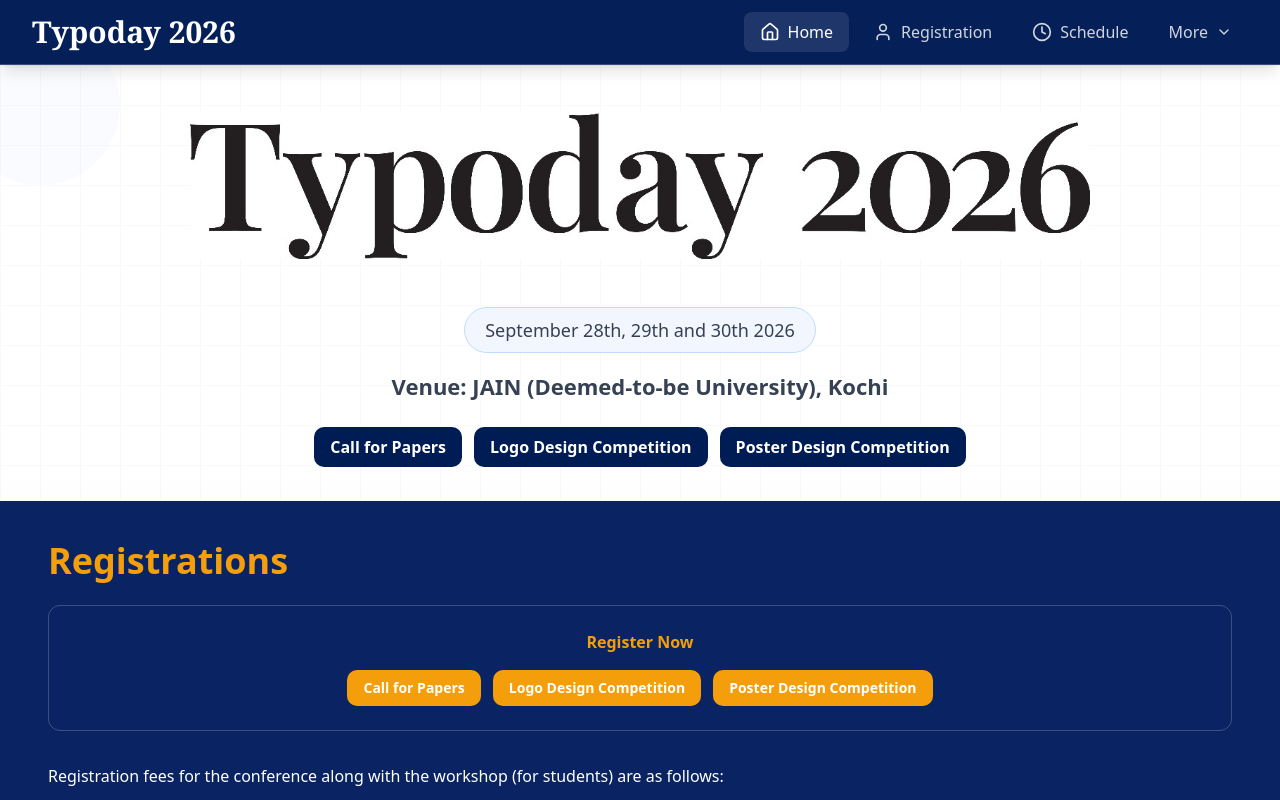
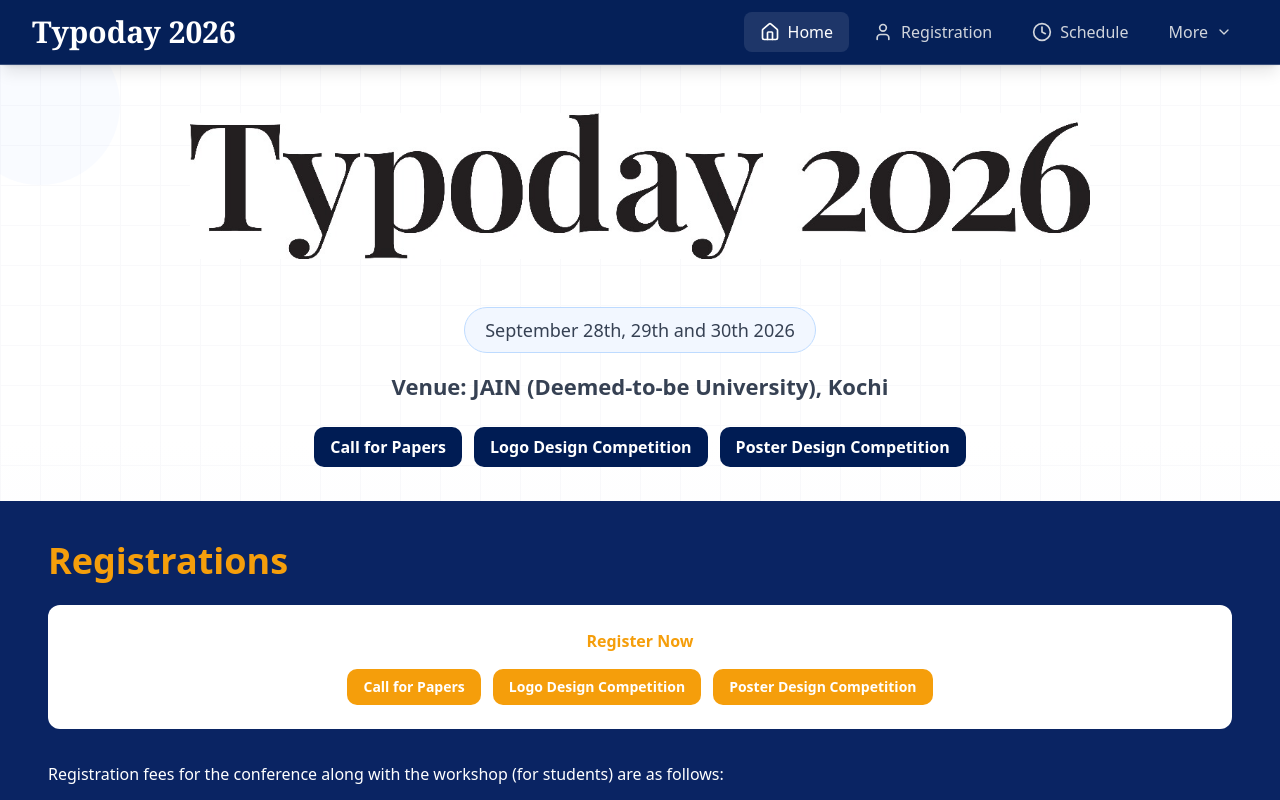
Before and after one commit to mnihadc/DesignProJain, a React (Vite) app in the folder Client/: page /registration in a window 1280 px wide. Shown: the top 800 px of the page. Built offline with nearby package versions, Linux system fonts and the light colour scheme.

Commit message:
fix: make Register Now box white background

```diff
--- a/Client/src/pages/Registration.tsx
+++ b/Client/src/pages/Registration.tsx
@@ -79,7 +79,7 @@ const Registration = () => {
         </h1>
 
         {/* Register Now Box */}
-        <div className="border border-white/20 rounded-xl p-6 mb-8 text-center">
+        <div className="bg-white rounded-xl p-6 mb-8 text-center">
           <p className="text-[#f59e0b] font-semibold text-base mb-4">Register Now</p>
           <div className="flex flex-wrap justify-center gap-3">
             <Link to="/call-for-papers" className="px-4 py-2 text-sm font-semibold text-white bg-[#f59e0b] rounded-[10px] hover:bg-[#f59e0b]/80 transition-colors duration-200">
```
